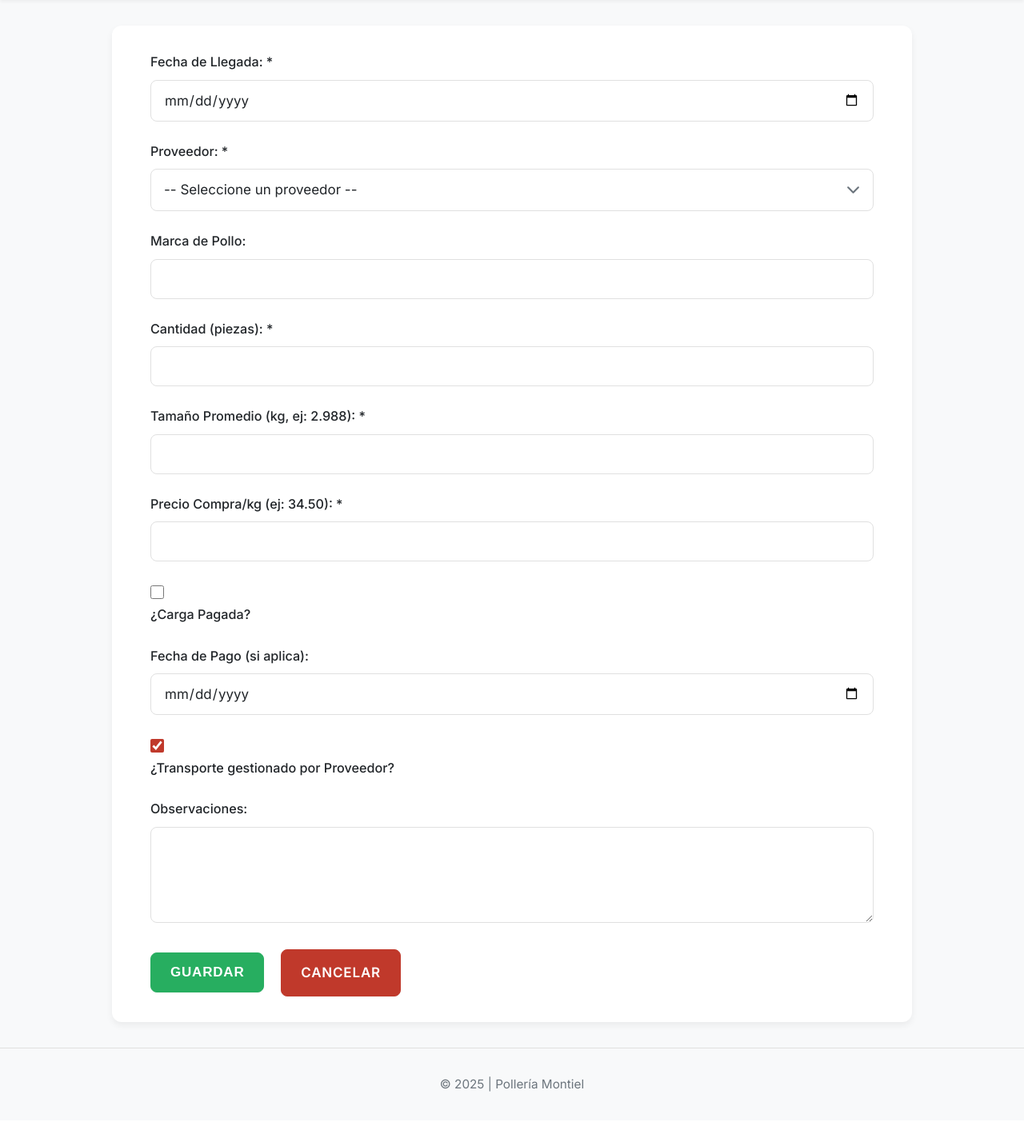
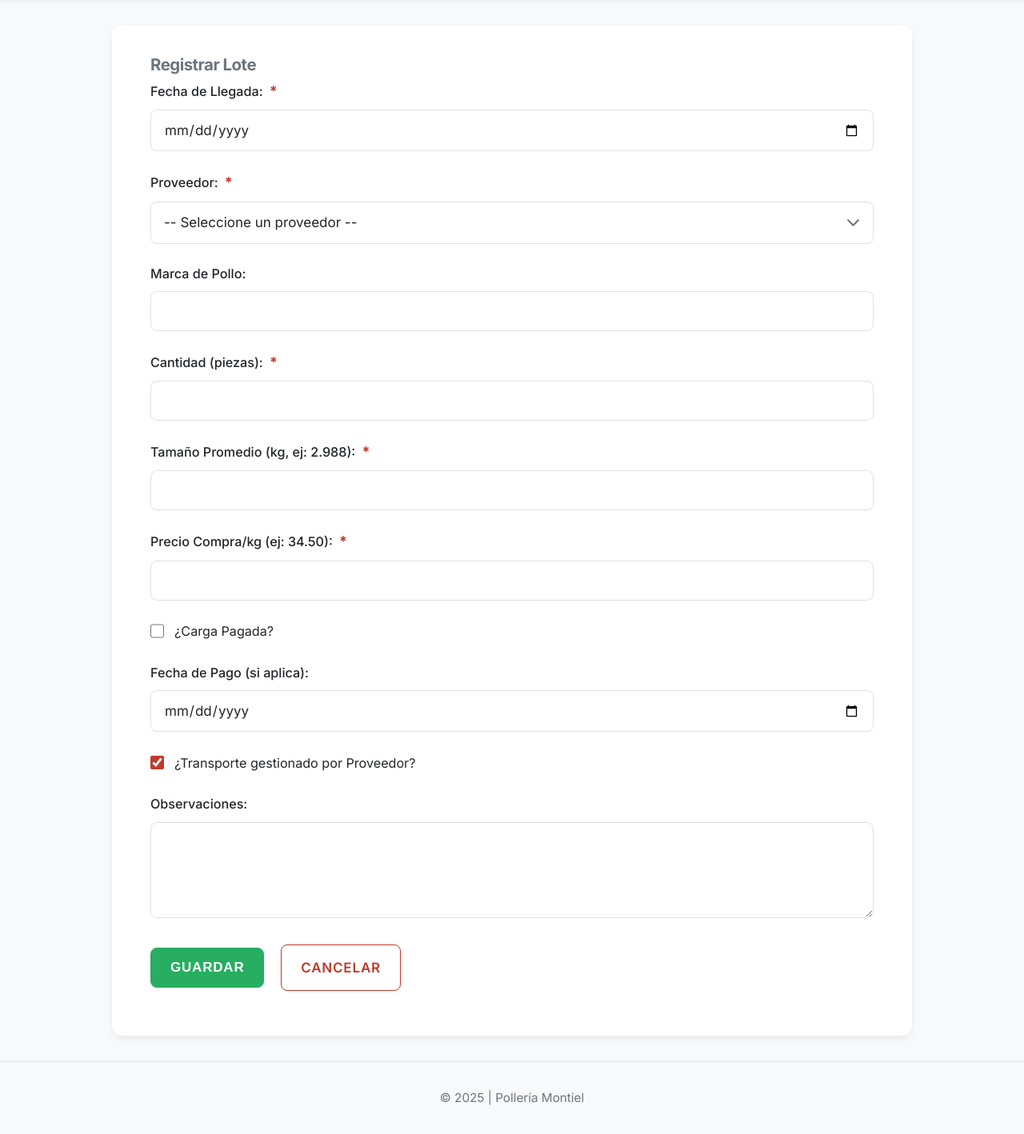
Before and after one commit to Montiel25/polleria-gestion, a Flask app: page /lotes/registrar in a window 1280 px wide. Shown: the part 157-1575 px from the top of the page at 80% size. Before the commit the page ends 1522 px from the top, so only its background shows below. Run offline with Flask 3, Linux system fonts and the light colour scheme.

Commit message:
Implementada estructura de divs contenedores para mejorar layout

```diff
--- a/templates/pollo_vivo/registrar_lote.html
+++ b/templates/pollo_vivo/registrar_lote.html
@@ -1,15 +1,18 @@
+{# templates/pollo_vivo/registrar_lote.html #}
 {% extends "base.html" %}
 
 {% block content %}
+<div class="pagina-contenido">
+    <h2>{{ title }}</h2>
     {# Usamos form_data que pasamos desde la ruta para rellenar si hay error #}
     {% set data = form_data if form_data else request.form %}
     <form method="POST" action="{{ url_for('registrar_lote') }}">
         <div class="form-group">
-        <label for="fecha_llegada">Fecha de Llegada: <span class="required">*</span></label>
+            <label for="fecha_llegada">Fecha de Llegada: <span class="required-indicator">*</span></label>
             <input type="date" id="fecha_llegada" name="fecha_llegada" value="{{ data.fecha_llegada if data else '' }}" required>
         </div>
         <div class="form-group">
-        <label for="proveedor_id">Proveedor: <span class="required">*</span></label>
+            <label for="proveedor_id">Proveedor: <span class="required-indicator">*</span></label>
             <select id="proveedor_id" name="proveedor_id" required>
                 <option value="">-- Seleccione un proveedor --</option>
                 {% for proveedor in proveedores %}
@@ -24,20 +27,20 @@
             <input type="text" id="marca_pollo" name="marca_pollo" value="{{ data.marca_pollo if data else '' }}">
         </div>
         <div class="form-group">
-        <label for="cantidad">Cantidad (piezas): <span class="required">*</span></label>
+            <label for="cantidad">Cantidad (piezas): <span class="required-indicator">*</span></label>
             <input type="number" id="cantidad" name="cantidad" step="1" min="0" value="{{ data.cantidad if data else '' }}" required>
         </div>
         <div class="form-group">
-        <label for="tamano_promedio_kg">Tamaño Promedio (kg, ej: 2.988): <span class="required">*</span></label>
+            <label for="tamano_promedio_kg">Tamaño Promedio (kg, ej: 2.988): <span class="required-indicator">*</span></label>
             <input type="number" id="tamano_promedio_kg" name="tamano_promedio_kg" step="0.001" min="0" value="{{ data.tamano_promedio_kg if data else '' }}" required>
         </div>
         <div class="form-group">
-        <label for="precio_compra_kg">Precio Compra/kg (ej: 34.50): <span class="required">*</span></label>
+            <label for="precio_compra_kg">Precio Compra/kg (ej: 34.50): <span class="required-indicator">*</span></label>
             <input type="number" id="precio_compra_kg" name="precio_compra_kg" step="0.01" min="0" value="{{ data.precio_compra_kg if data else '' }}" required>
         </div>
         <div class="form-group">
             <input type="checkbox" id="pagado" name="pagado" value="true" {% if data and data.pagado %}checked{% endif %}>
-        <label for="pagado">¿Carga Pagada?</label>
+            <label for="pagado" class="checkbox-label">¿Carga Pagada?</label> {# Añadido class="checkbox-label" #}
         </div>
         <div class="form-group">
             <label for="fecha_pago">Fecha de Pago (si aplica):</label>
@@ -45,13 +48,17 @@
         </div>
         <div class="form-group">
             <input type="checkbox" id="transporte_por_proveedor" name="transporte_por_proveedor" value="true" {% if (data and data.transporte_por_proveedor) or not data %}checked{% endif %}>
-        <label for="transporte_por_proveedor">¿Transporte gestionado por Proveedor?</label>
+            <label for="transporte_por_proveedor" class="checkbox-label">¿Transporte gestionado por Proveedor?</label> {# Añadido class="checkbox-label" #}
         </div>
         <div class="form-group">
             <label for="observaciones">Observaciones:</label>
             <textarea id="observaciones" name="observaciones">{{ data.observaciones if data else '' }}</textarea>
         </div>
+
+        <div class="form-group acciones-form"> {# Contenedor para botones del form #}
             <button type="submit" class="btn btn-secundario">Guardar</button>
-    <a href="{{ url_for('listar_lotes') }}" class="btn btn-primario">Cancelar</a>
+            <a href="{{ url_for('listar_lotes') }}" class="btn btn-outline-primario">Cancelar</a> {# Cambiado a outline para diferenciar #}
+        </div>
     </form>
+</div>
 {% endblock %}
```
Also changed, not shown: templates/index.html (+8 -2 lines), templates/pollo_vivo/listar_lotes.html (+15 -11 lines), templates/pollo_vivo/listar_proveedores.html (+10 -5 lines), templates/pollo_vivo/listar_proveedores_archivados.html (+9 -10 lines), templates/pollo_vivo/registrar_proveedor.html (+9 -2 lines), templates/pollo_vivo/ver_costos_lote.html (+9 -2 lines). Lines whose indentation alone changed are shown as unchanged.
